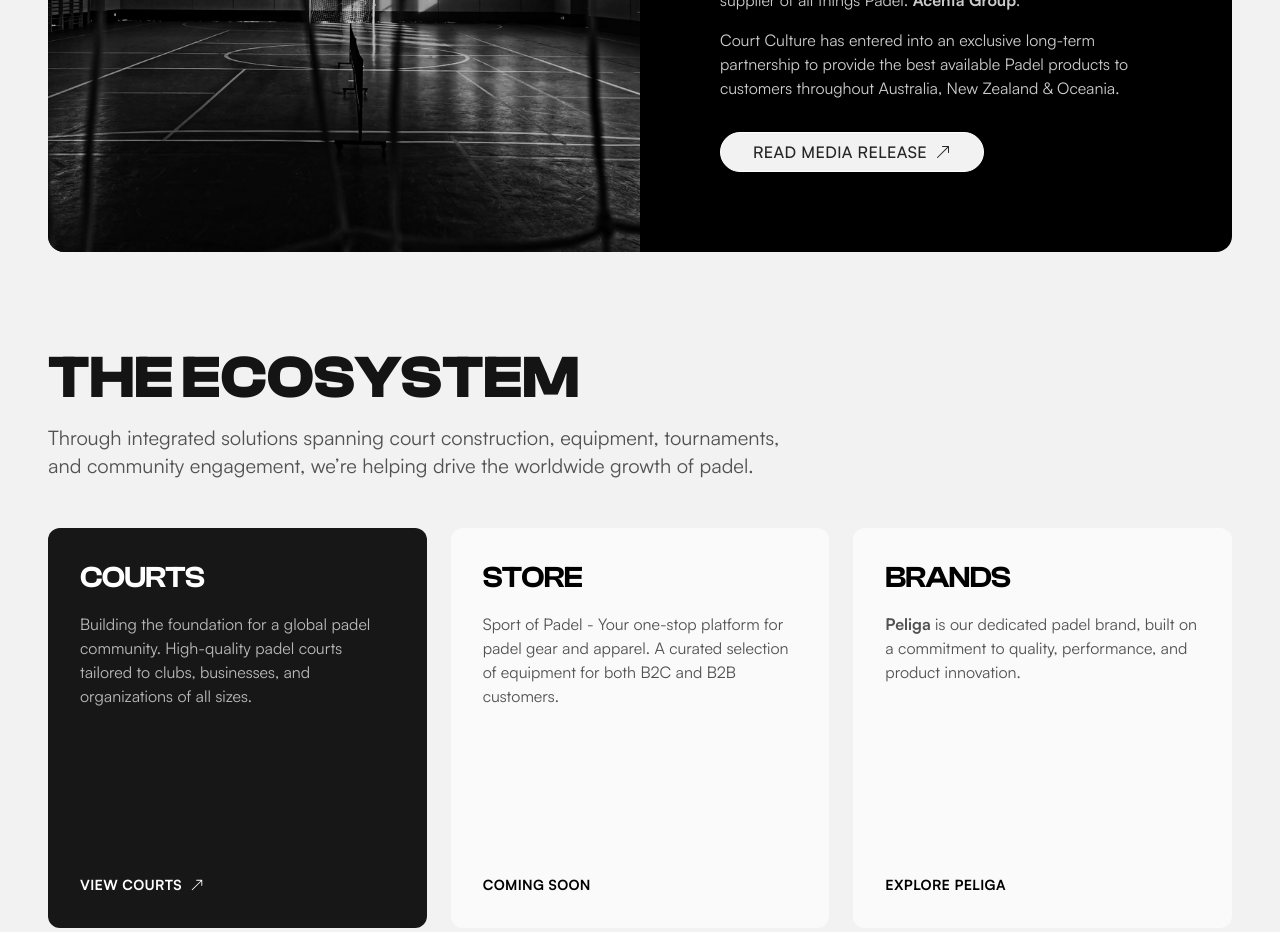
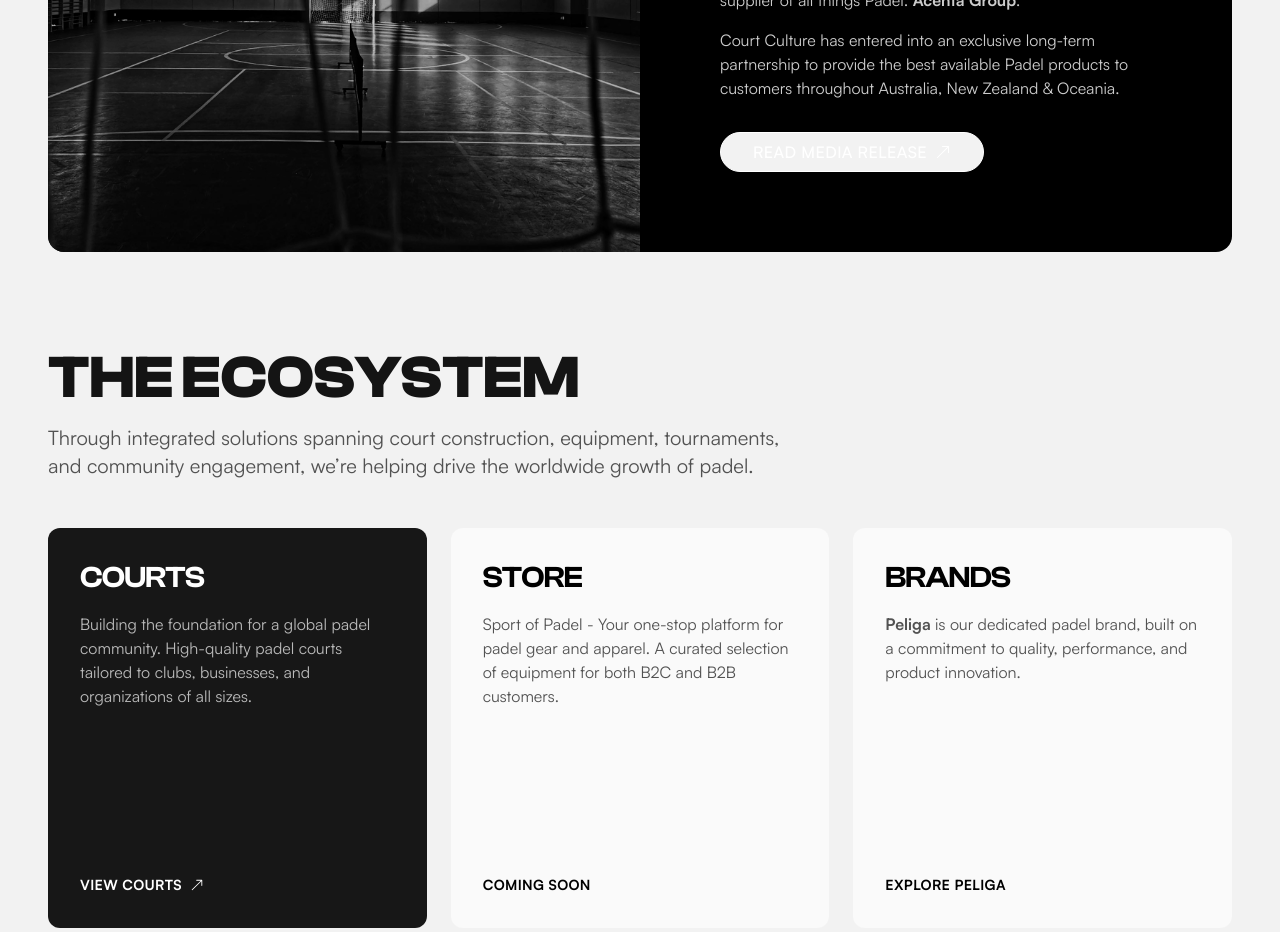
Before and after one commit to andrewnguyen-dev/court-culture, a Next.js app: page /padel-culture in a window 1280 px wide. Shown: the part 1720-2652 px from the top of the page. Built offline with nearby package versions, Linux system fonts and the light colour scheme.

Commit message:
fix: button asChild error

```diff
--- a/components/ui/button.tsx
+++ b/components/ui/button.tsx
@@ -1,4 +1,5 @@
 import * as React from "react";
+import { Slot } from "@radix-ui/react-slot";
 import { cn } from "@/lib/utils";
 
 export interface ButtonProps
@@ -44,9 +45,10 @@
 }
 
 const Button = React.forwardRef<HTMLButtonElement, ButtonProps>(
-  ({ className, variant = "default", size = "default", ...props }, ref) => {
+  ({ className, variant = "default", size = "default", asChild = false, ...props }, ref) => {
+    const Comp = asChild ? Slot : "button";
     return (
-      <button
+      <Comp
         className={cn(
           "inline-flex items-center justify-center whitespace-nowrap rounded-full cursor-pointer text-sm font-medium ring-offset-background transition-colors focus-visible:outline-none focus-visible:ring-2 focus-visible:ring-ring focus-visible:ring-offset-2 disabled:pointer-events-none disabled:opacity-50 font-satoshi uppercase tracking-wide",
           getVariantClasses(variant),
--- a/package.json
+++ b/package.json
@@ -11,6 +11,7 @@
   },
   "dependencies": {
     "@gsap/react": "^2.1.2",
+    "@radix-ui/react-slot": "^1.2.4",
     "@vercel/analytics": "^1.5.0",
     "clsx": "^2.1.1",
     "cobe": "^0.6.5",
```
Also changed, not shown: 1 other file (tests, documents, lock files or other folders).
